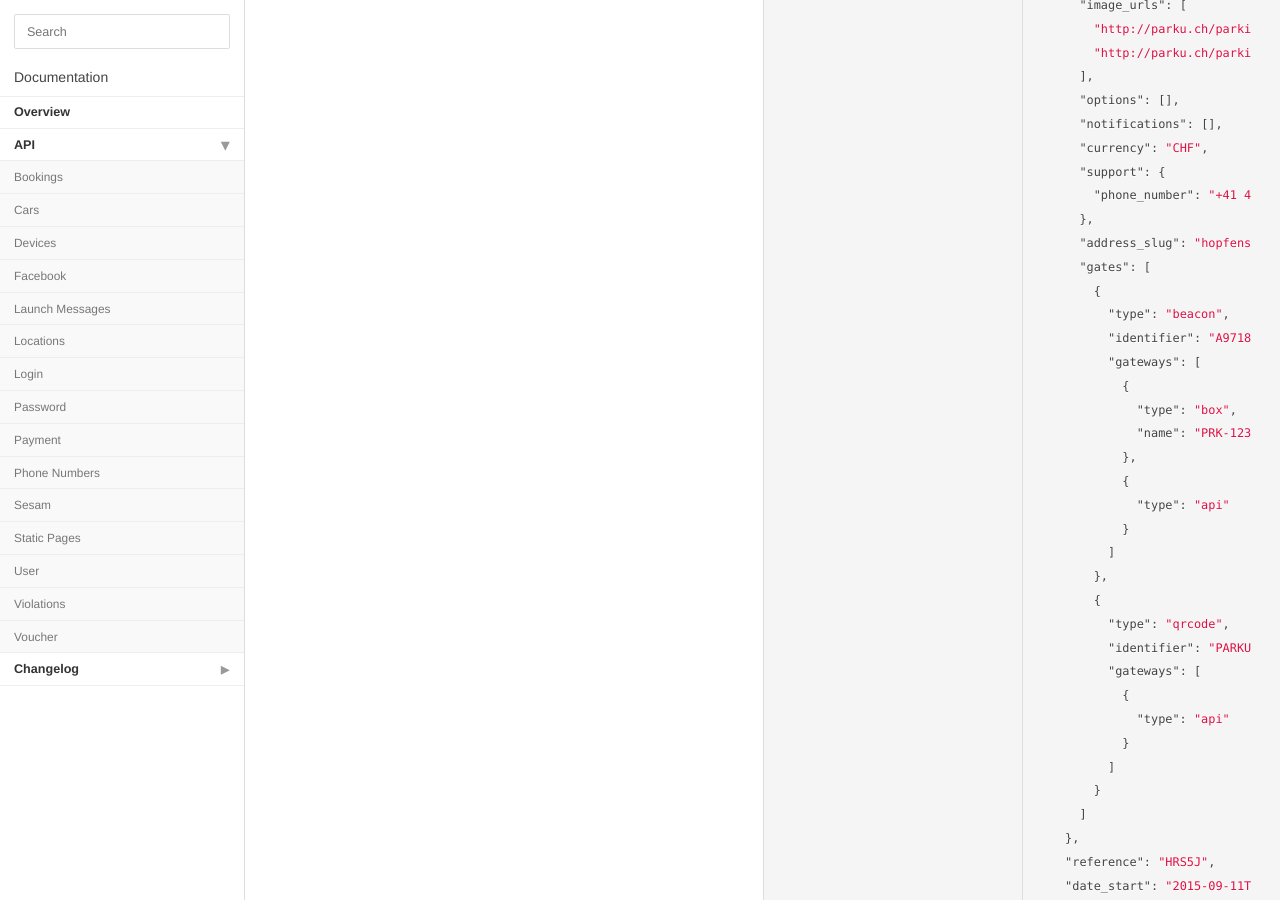
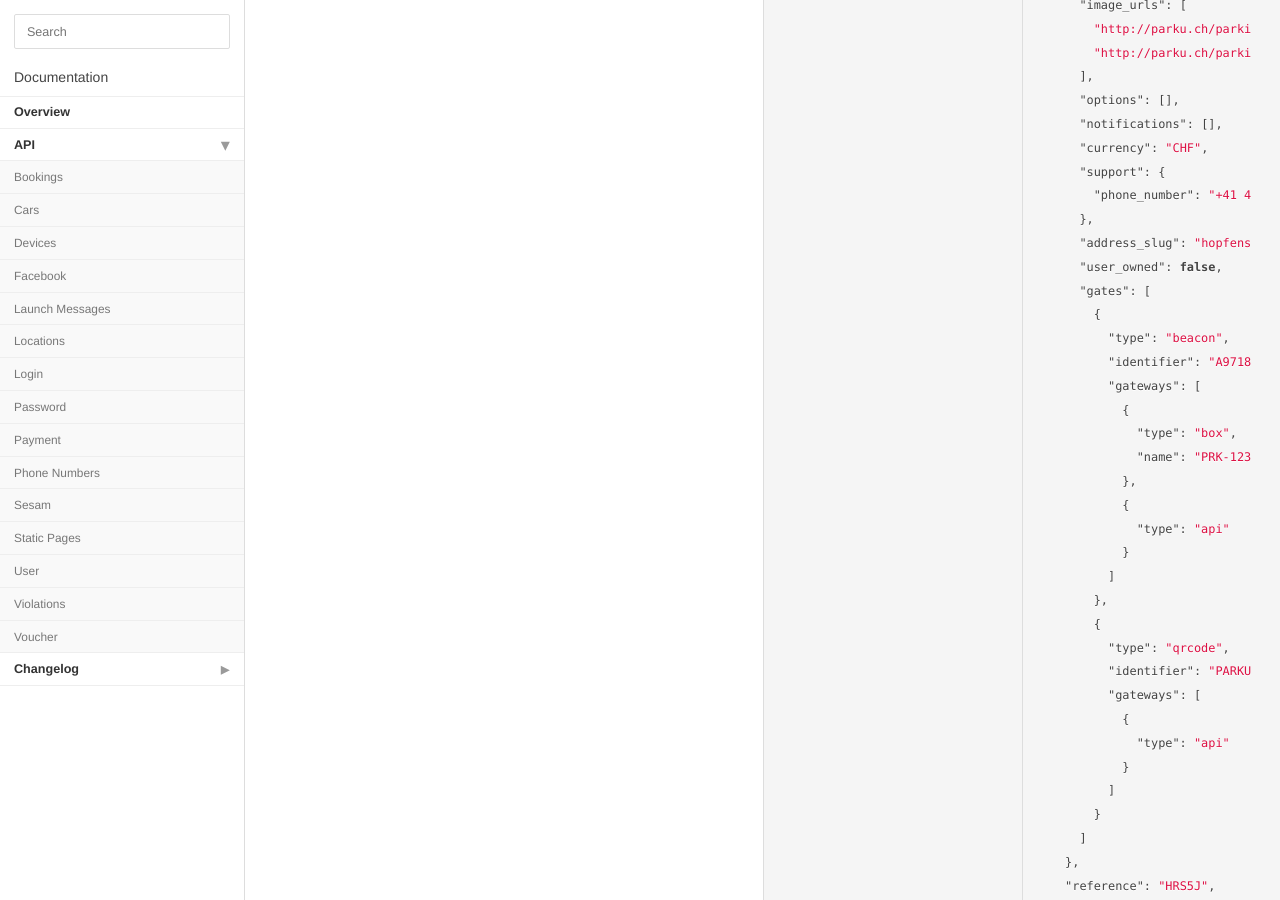
Before and after one commit to parku/docs, a Jekyll site: the page built from api/bookings.md, in a window 1280 px wide and 900 px high, scrolled down 3268 px. Built offline with Jekyll 4.4.1, drawn with Linux system fonts in a browser that asks for light colours; Markdown is read by kramdown in place of the engine named in the settings; some of the changed text lies outside the part shown.

Commit message:
SYS-917 updated booking api docs with user_owned property

```diff
--- a/api/bookings.md
+++ b/api/bookings.md
@@ -170,6 +170,7 @@ Status: 200 OK
       "phone_number": "+41 43 928 72 52"
     },
     "address_slug": "hopfenstrasse-20",
+    "user_owned": false,
     "gates": [
       {
         "type": "beacon",
@@ -339,6 +340,7 @@ Status: 200 OK
       "phone_number": "+41 43 928 72 52"
     },
     "address_slug": "hopfenstrasse-20",
+    "user_owned": false
     "gates": [
       {
         "type": "beacon",
@@ -458,6 +460,7 @@ Status: 200 OK
         "phone_number": "+41 43 928 72 52"
       },
       "address_slug": "hopfenstrasse-20",
+      "user_owned": false
       "gates": [
         {
           "type": "beacon",
```
